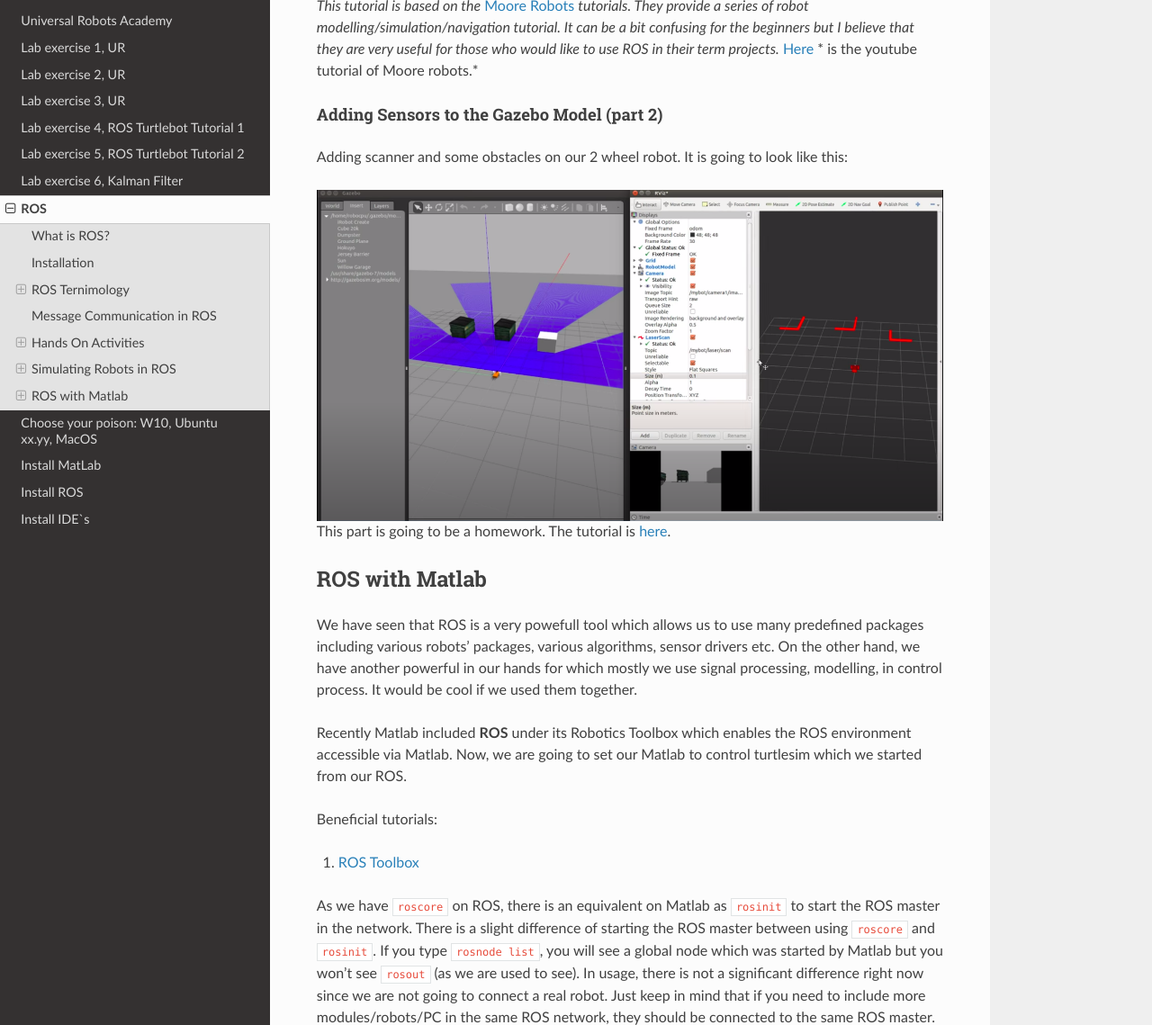
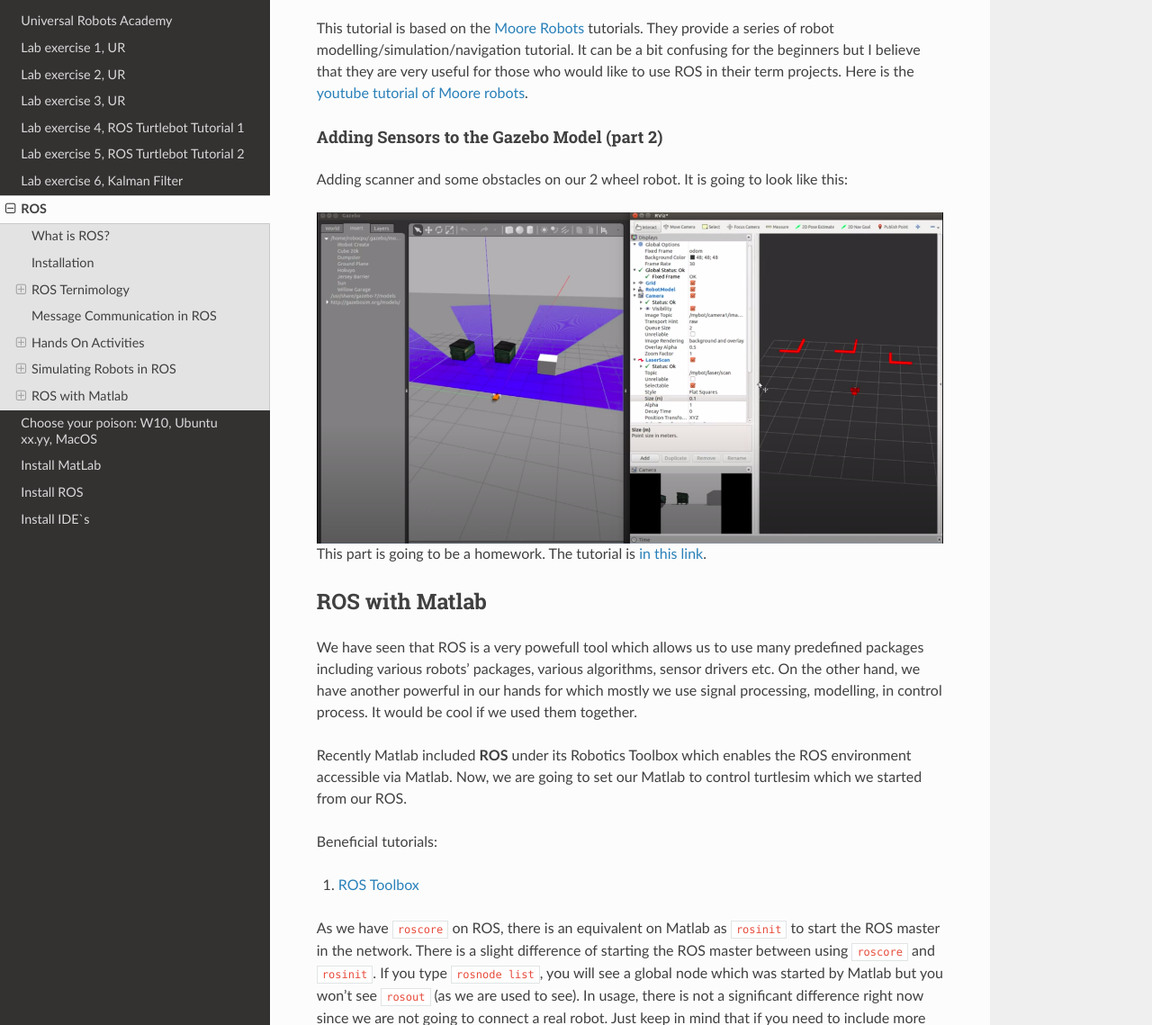
Before and after one commit to frdedynamics/robotics-lab-documentation, a Sphinx documentation site: the page built from source/texts/ROS1.rst, in a window 1280 px wide and 1400 px high, scrolled down 13445 px, cut to the strip 261-1400 px from the top of the window. Shown: the whole strip at 90% size. Built offline with Sphinx 7.4.7 and the Read the Docs theme 2.0.0, drawn with Linux system fonts in a browser that asks for light colours; the version number could not be read and is left out; some of the changed text lies outside the part shown.

Commit message:
some small fix in ROS intro page

```diff
--- a/source/texts/ROS1.rst
+++ b/source/texts/ROS1.rst
@@ -13,7 +11,7 @@
 
 What is ROS?
 =============
-* **ROS**: "(Robot Operating System) is an open-source, meta-operating system for your robot. It provides the services you would expect from an operating system, including hardware abstraction, low-level device control, implementation of commonly-used functionality, message-passing between processes, and package management. It also provides tools and libraries for obtaining, building, writing, and running code across multiple computers." `ros.org <https://www.ros.org>`_
+* **ROS**: "(Robot Operating System) is an open-source, meta-operating system for your robot. It provides the services you would expect from an operating system, including hardware abstraction, low-level device control, implementation of commonly-used functionality, message-passing between processes, and package management. It also provides tools and libraries for obtaining, building, writing, and running code across multiple computers." `Follow this link for ros.org <https://www.ros.org>`_
 
   * Meta operating system
   * Fundamental components
@@ -42,7 +40,7 @@
 .. note::
    Only the first option is recommended but for those who don't want to install Ubuntu can use other alternatives.
 
-* For Ubuntu users please follow the official guide `here <http://wiki.ros.org/ROS/Installation>`_
+* For Ubuntu users please follow `the official guide <http://wiki.ros.org/ROS/Installation>`_
 * For Windows users please follow the link to install `WSL <https://docs.microsoft.com/en-us/windows/wsl/install-win10>`_, `Visual Studio Code <https://code.visualstudio.com/download>`_ and for simplicity you can install `Visual Studio Code Remote - WSL Extension <https://code.visualstudio.com/docs/remote/wsl>`_.
 * For browser-based ROS environment `ROSDS <https://auth.theconstructsim.com/auth/login/?next=/oidc/authorize/%3Fscope%3Dopenid%2Bprofile%2Bemail%26state%3D0U3HkB5WbPlLVhwsR10eFHXeWlbgStpy%26redirect_uri%3Dhttps%253A%252F%252Frds.theconstructsim.com%252Foidc%252Fcallback%252F%26response_type%3Dcode%26client_id%3D983516>`_.
 
@@ -253,7 +251,7 @@
 
 Rviz Introduction
 ~~~~~~~~~~~~~~~~~~
-The original tutorial is `here <http://wiki.ros.org/tf/Tutorials/Introduction%20to%20tf>`_. Let's modify this to understand Rviz elements a bit more. First start the node with two turtles with the following command: :code:`roslaunch turtle_tf turtle_tf_demo.launch`.
+The `original tutorial <http://wiki.ros.org/tf/Tutorials/Introduction%20to%20tf>`_ is linked. Let's modify this to understand Rviz elements a bit more. First start the node with two turtles with the following command: :code:`roslaunch turtle_tf turtle_tf_demo.launch`.
 
 Start Rviz: :code:`rosrun rviz rviz`.
 
@@ -298,7 +296,7 @@
 
 URDF
 -----
-Unified Robot Description Format. It is used to describe the robot model. It contains links, joints and basic material information of each part of the robot. `Here <http://wiki.ros.org/urdf/Tutorials/Building%20a%20Visual%20Robot%20Model%20with%20URDF%20from%20Scratch>`_ is the R2D2 model written in URDF!
+Unified Robot Description Format. It is used to describe the robot model. It contains links, joints and basic material information of each part of the robot. You can follow the `list of parts <http://wiki.ros.org/urdf/Tutorials/Building%20a%20Visual%20Robot%20Model%20with%20URDF%20from%20Scratch>`_ is the R2D2 model written in URDF!
 
 All the elements that you can use in an URDF file are `these. <http://wiki.ros.org/urdf/XML/robot>`_ A simple URDF file looks like this. Let's first understand it line by line.
 
@@ -331,7 +329,7 @@
        :language: xml
        :caption: beginners_tutorials/launch/my_robot_gazebo.launch
 
-*This tutorial is based on the* `Moore Robots <http://www.moorerobots.com/blog>`_ *tutorials. They provide a series of robot modelling/simulation/navigation tutorial. It can be a bit confusing for the beginners but I believe that they are very useful for those who would like to use ROS in their term projects.* `Here <https://www.youtube.com/watch?v=8ckSl4MbZLg&list=PLTEmcYHVE7dPWixFnzkd68jPjwGzxHjUG>`_ * is the youtube tutorial of Moore robots.*
+This tutorial is based on the `Moore Robots <http://www.moorerobots.com/blog>`_ tutorials. They provide a series of robot modelling/simulation/navigation tutorial. It can be a bit confusing for the beginners but I believe that they are very useful for those who would like to use ROS in their term projects. Here is the `youtube tutorial of Moore robots <https://www.youtube.com/watch?v=8ckSl4MbZLg&list=PLTEmcYHVE7dPWixFnzkd68jPjwGzxHjUG>`_.
 
 
 
@@ -342,7 +340,7 @@
 .. figure:: ../_static/images/mybotSensor.png
         :align: center
 
-This part is going to be a homework. The tutorial is `here <https://www.youtube.com/watch?v=EZ3MYf24c6Y&list=PLTEmcYHVE7dPWixFnzkd68jPjwGzxHjUG&index=2&ab_channel=RichardWang>`_.
+This part is going to be a homework. The tutorial is `in this link <https://www.youtube.com/watch?v=EZ3MYf24c6Y&list=PLTEmcYHVE7dPWixFnzkd68jPjwGzxHjUG&index=2&ab_channel=RichardWang>`_.
 
 ROS with Matlab
 =================
```
Also changed, not shown: other parts of source/texts/ROS1.rst (+0 -2 lines).
